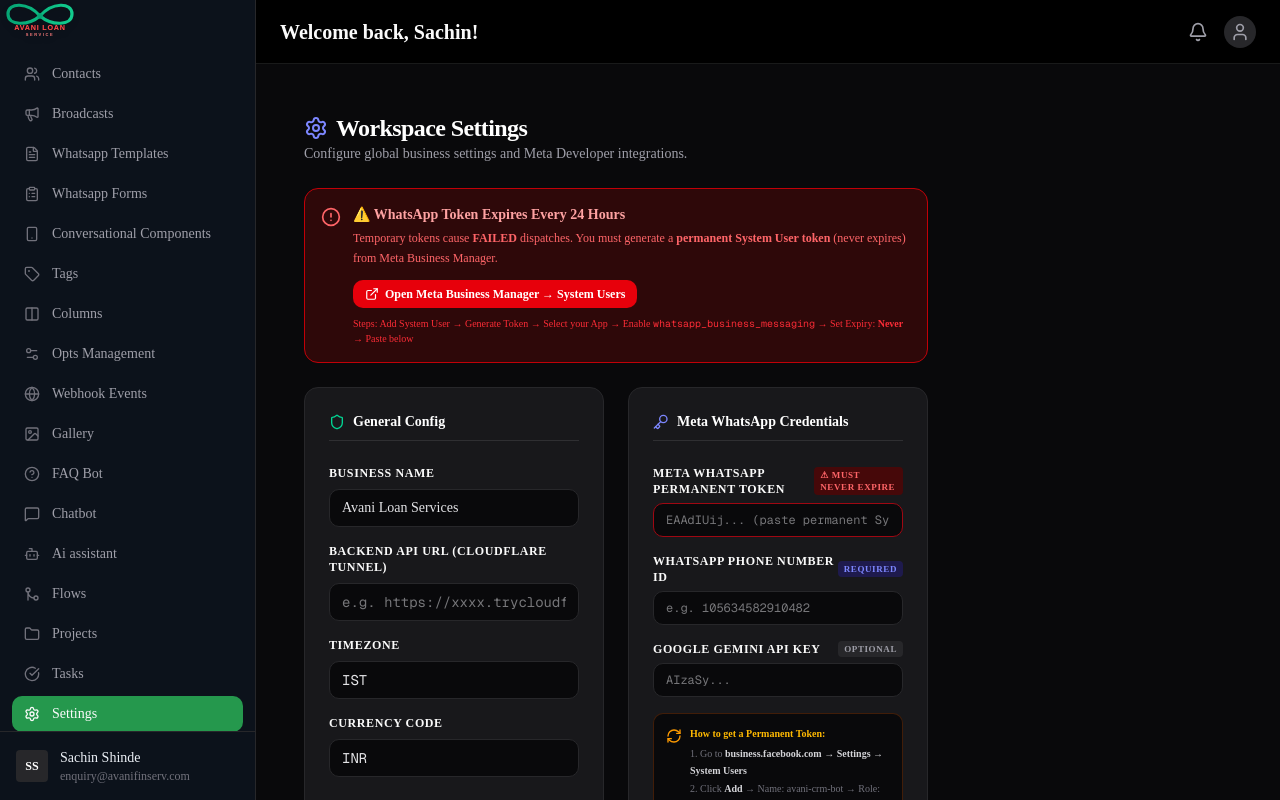
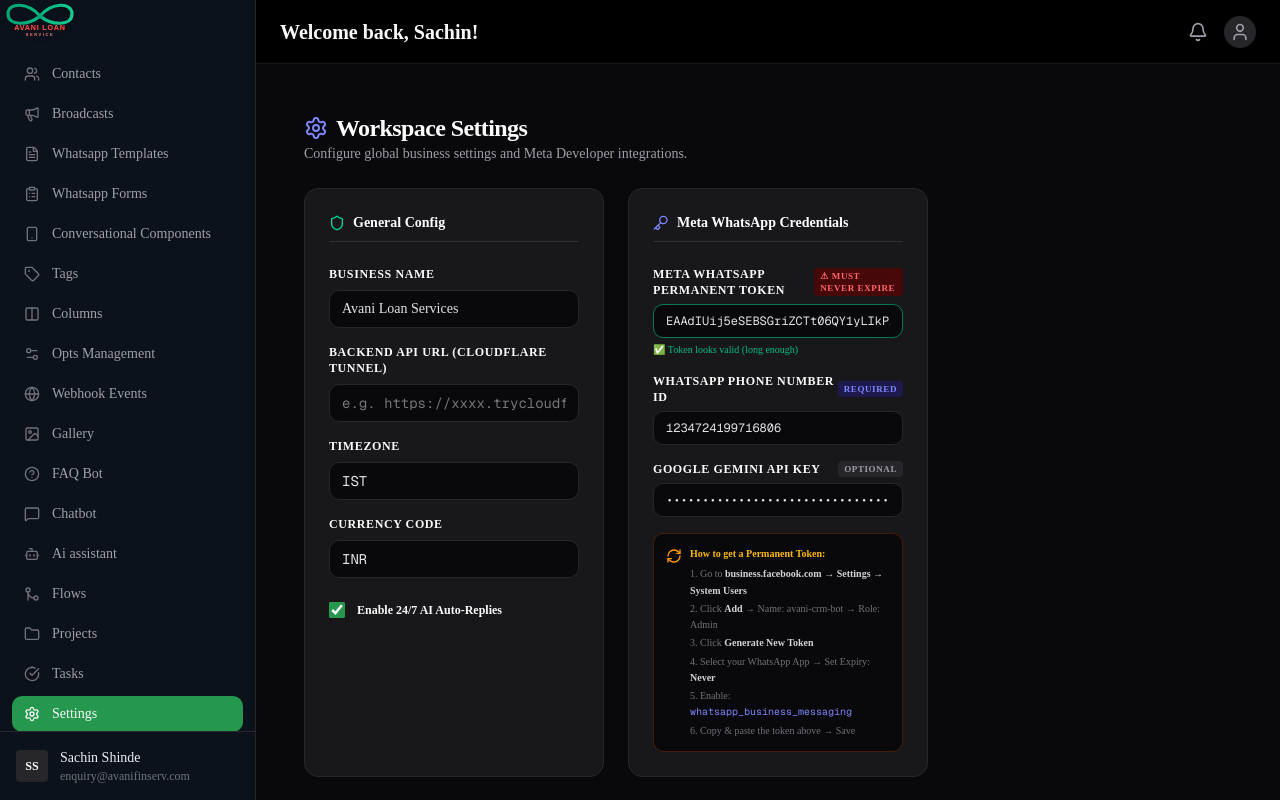
Before and after one commit to avani-agro-foods-1356/avani-crm-backend, a Next.js app: page /settings in a window 1280 px wide. Built offline with nearby package versions, Linux system fonts and the light colour scheme; no server answers.

Commit message:
Auto-configure permanent Meta WhatsApp token, Google AI Studio key, and Backend API URL in Settings

```diff
--- a/src/app/settings/page.tsx
+++ b/src/app/settings/page.tsx
@@ -9,10 +9,10 @@
   const [autoReply, setAutoReply] = useState(true);
 
   // Meta and Gemini credentials state
-  const [whatsappToken, setWhatsappToken] = useState("");
-  const [whatsappPhoneNumberId, setWhatsappPhoneNumberId] = useState("");
-  const [geminiApiKey, setGeminiApiKey] = useState("");
-  const [backendApiUrl, setBackendApiUrl] = useState("");
+  const [whatsappToken, setWhatsappToken] = useState("EAAdIUij5eSEBSGriZCTt06QY1yLIkPZCDIQmHY2iE1ZAGiO7plPIiHyV1VnoXIvbvQeFfyhFM0IwWKIxlj0y5haUYPbYIBQMabyJ9XJhTUZA2vUEUYDbSnJH4OIsFYiLTD8yPBFH331fwmBU253NwW48xWhytfkb2gn8E52jZAElt6PcnGL0YZChBtExZCj2AZDZD");
+  const [whatsappPhoneNumberId, setWhatsappPhoneNumberId] = useState("1234724199716806");
+  const [geminiApiKey, setGeminiApiKey] = useState("AIzaSyAzz0LUgUt9DxicUZQmkoZv3zRh_EdWMlU");
+  const [backendApiUrl, setBackendApiUrl] = useState("https://avani-ai-crm.vercel.app/api");
 
   const [loading, setLoading] = useState(true);
   const [saving, setSaving] = useState(false);
```
